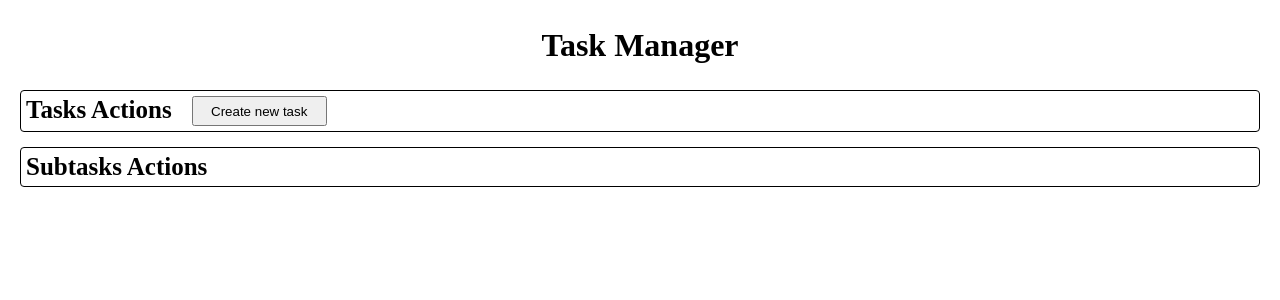
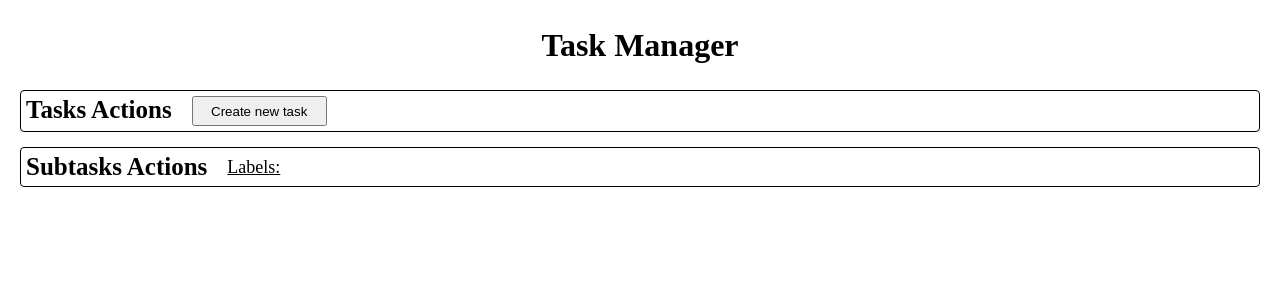
Before and after one commit to denniz18/task-manager, a React (Create React App) app: page / in a window 1280 px wide. Shown: the top 300 px of the page. Built offline with nearby package versions, Linux system fonts and the light colour scheme.

Commit message:
Add labels filtration

```diff
--- a/src/components/App/App.js
+++ b/src/components/App/App.js
@@ -1,4 +1,4 @@
-import React, { useEffect } from 'react';
+import React, { useEffect, useState, useRef } from 'react';
 import { useSelector } from 'react-redux';
 import { selectTasks } from '../../store/tasks/selectors';
 import { addTaskRequest, fetchTasksRequest } from '../../store/tasks/actions';
@@ -13,6 +13,9 @@ import {
   Title,
   ActionsWrapper,
   ActionsTitle,
+  LabelsContainer,
+  ItemLabel,
+  LabelTitle,
 } from './App.style';
 
 export const App = () => {
@@ -20,14 +23,72 @@ export const App = () => {
   const store = useSelector((store) => store);
   const addTask = useAction(addTaskRequest);
   const fetchTasks = useAction(fetchTasksRequest);
+  const [filterTasks, setFilterTasks] = useState([]);
+  const [selectLabels, setSelectLabels] = useState([]);
+  const labelsRef = useRef([]);
+
+  const handlerSelectLabels = (label) => {
+    if (!labelsRef.current.includes(label)) {
+      labelsRef.current.push(label);
+      setSelectLabels((prev) => [...prev, label]);
+    } else {
+      labelsRef.current = [
+        ...labelsRef.current.filter((itemLabel) => itemLabel !== label),
+      ];
+      setSelectLabels((prev) => prev.filter((item) => item !== label));
+    }
+    handleFilterTasksByLable(labelsRef.current, filterTasks);
+  };
+
+  const handleFilterTasksByLable = (labels, paramTasks) => {
+    console.log({ labels, paramTasks });
+    // if (!labels.length) {
+    //   console.log('here', tasks);
+    //   setFilterTasks(tasks);
+    // }
+
+    const updateTasks = paramTasks.reduce((result, task) => {
+      const updateSubTasks = task.subtasks.filter((subtask) =>
+        labels.every((labelItem) => subtask.labels.includes(labelItem))
+      );
+
+      task = {
+        ...task,
+        subtasks: updateSubTasks,
+      };
+
+      if (task.subtasks.length) result.push(task);
+
+      return result;
+    }, []);
+
+    setFilterTasks(updateTasks);
+  };
+
+  let labelsArray = [];
+  tasks.forEach((task) =>
+    task.subtasks.forEach((subtask) =>
+      subtask.labels.forEach(
+        (label) => !labelsArray.includes(label) && labelsArray.push(label)
+      )
+    )
+  );
 
   console.log('store', store);
+  console.log('labelsRef.current', labelsRef.current);
 
   useEffect(() => {
     if (!isPending) {
       fetchTasks();
     }
   }, []);
+
+  useEffect(() => {
+    setFilterTasks(tasks);
+    if (!labelsRef.current.length) {
+      setFilterTasks(tasks);
+    }
+  }, [tasks, labelsRef.current]);
 
   if (isPending) return <Loader />;
 
@@ -47,9 +108,21 @@ export const App = () => {
 
         <ActionsWrapper>
           <ActionsTitle>Subtasks Actions</ActionsTitle>
+          <LabelsContainer>
+            <LabelTitle>Labels:</LabelTitle>
+            {labelsArray.map((label) => (
+              <ItemLabel
+                select={selectLabels.includes(label)}
+                onClick={() => handlerSelectLabels(label)}
+                key={label}
+              >
+                {label}
+              </ItemLabel>
+            ))}
+          </LabelsContainer>
         </ActionsWrapper>
 
-        {tasks.map((task) => (
+        {filterTasks.map((task) => (
           <Task task={task} key={task.createTime} />
         ))}
       </Wrapper>
--- a/src/components/App/App.style.js
+++ b/src/components/App/App.style.js
@@ -36,3 +36,28 @@ export const ActionsTitle = styled.span`
   font-size: 25px;
   font-weight: bold;
 `;
+
+export const LabelsContainer = styled.div`
+  display: flex;
+  margin-left: 20px;
+  align-items: center;
+  flex-wrap: wrap;
+`;
+
+export const ItemLabel = styled.div`
+  display: flex;
+  align-items: center;
+  height: 20px;
+  border: 1px solid black;
+  background-color: ${({ select }) => (select ? 'darkgray;' : 'gainsboro')};
+  border-radius: 3px;
+  margin-right: 5px;
+  padding: 0 3px;
+  cursor: pointer;
+`;
+
+export const LabelTitle = styled.span`
+  font-size: 18px;
+  text-decoration: underline;
+  margin-right: 10px;
+`;
--- a/src/components/SubTask/SubTask.js
+++ b/src/components/SubTask/SubTask.js
@@ -12,18 +12,13 @@ import {
 export const SubTask = ({ data, taskId }) => {
   const { labels, title, id } = data;
   const deleteSubtask = useAction(deleteSubtaskRequest);
+  const deleteSubtaskHandler = () => deleteSubtask({ id, taskId });
 
   return (
     <SubTaskContainer>
       <HeaderContent>
         <span>Title: {title}</span>
-        <Button
-          onClick={() => {
-            deleteSubtask({ id, taskId });
-          }}
-        >
-          Remove
-        </Button>
+        <Button onClick={deleteSubtaskHandler}>Remove</Button>
       </HeaderContent>
       <LabelsWrapper>
         {labels.map((label, index) => (
```
